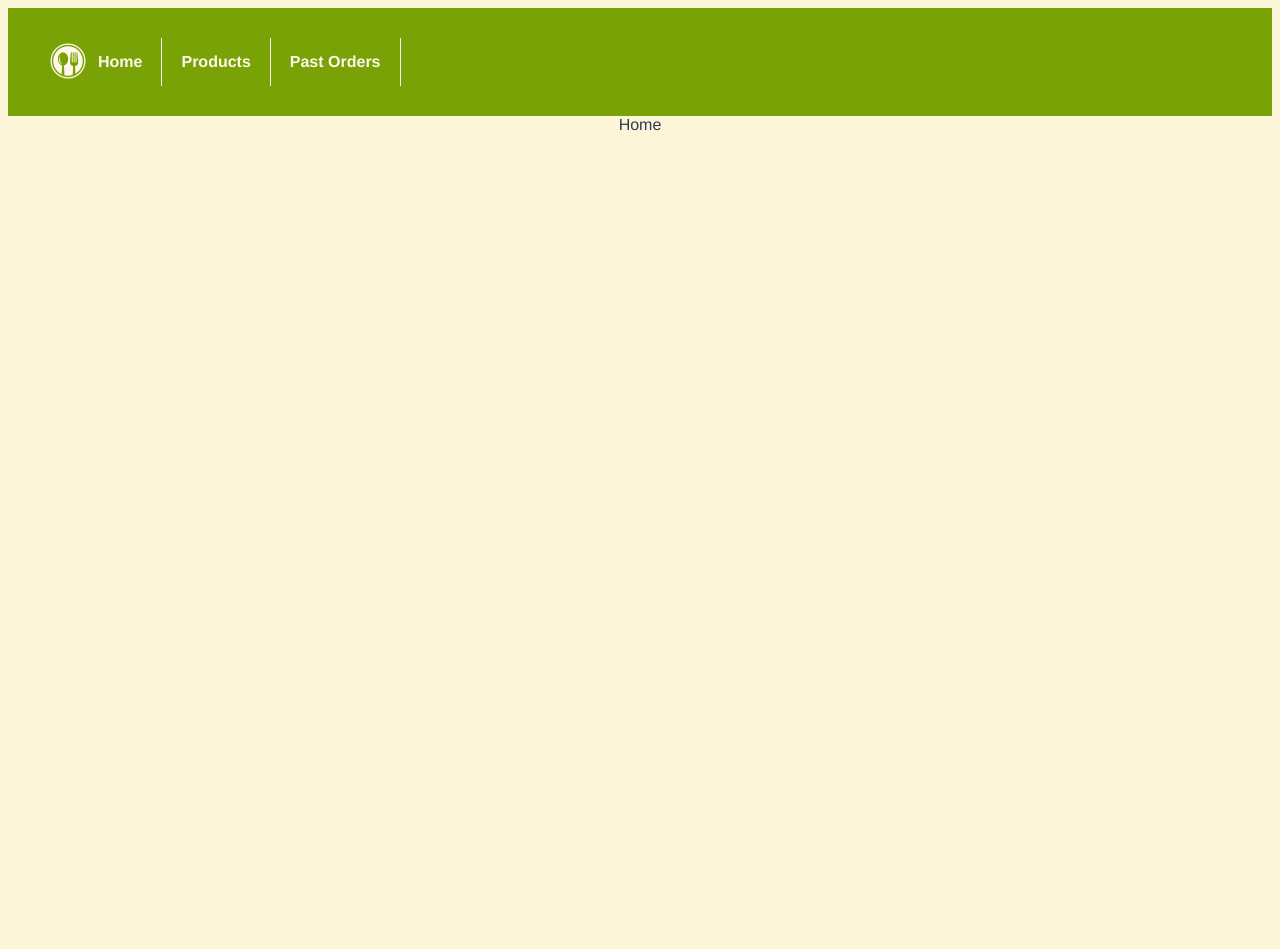
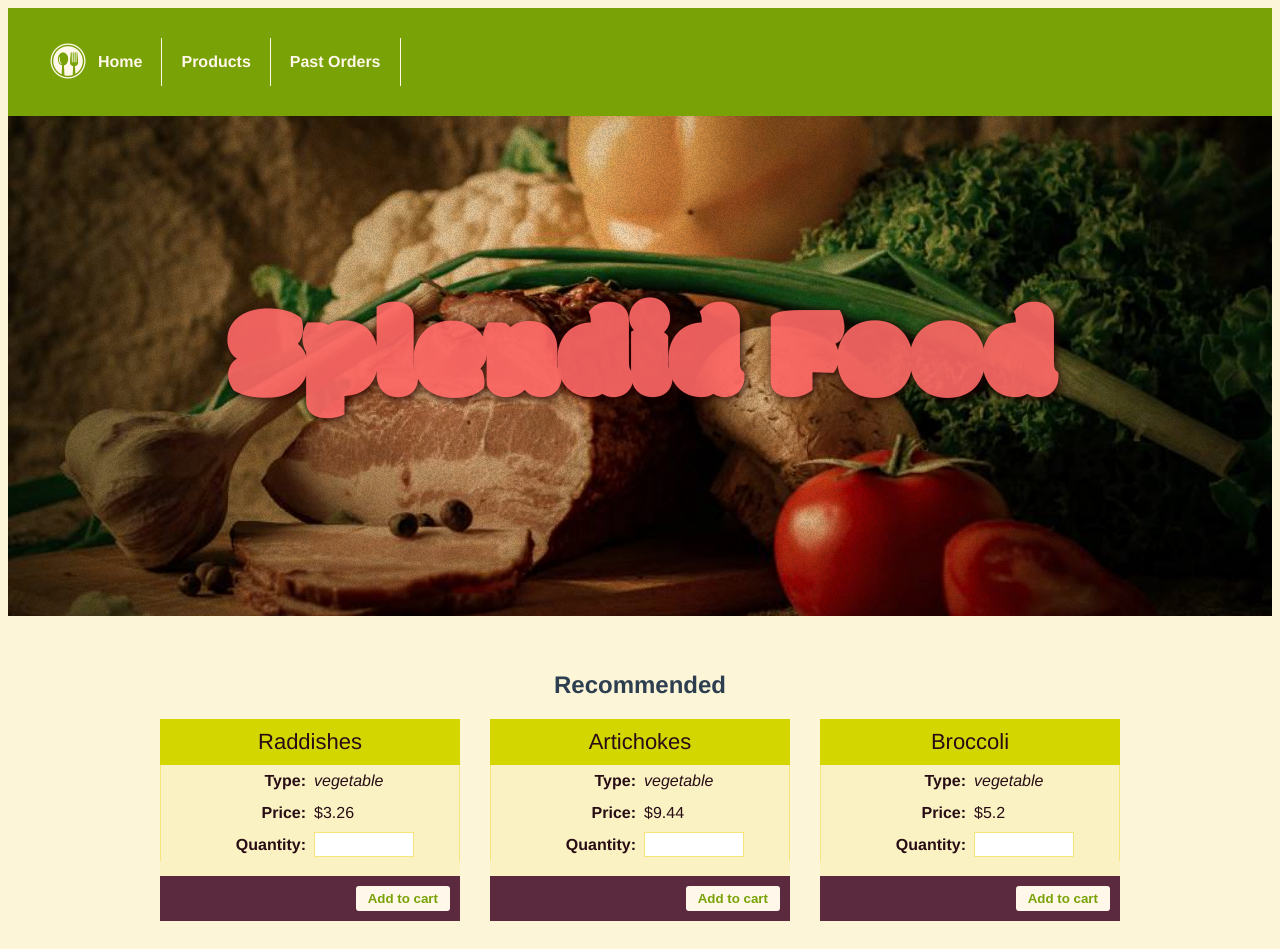
Before and after one commit to alejandroDiazM/products-app, a Vue app: page / in a window 1280 px wide. Before the commit the page ends 800 px from the top, so only its background shows below. Built offline with nearby package versions, Linux system fonts and the light colour scheme.

Commit message:
Add homepage without behaviour

```diff
--- a/src/views/HomeView.vue
+++ b/src/views/HomeView.vue
@@ -1,12 +1,71 @@
 <template>
   <div class="home">
-    Home
+     <div class="splash-container">
+        <div class="splash">
+          <h1>Splendid Food</h1>
+        </div>
+      </div>
+
+      <main class="wrapper">
+
+        <h2>Recommended</h2>
+
+        <div class="recommended">
+
+          <div v-for="(product, i) in inventory.slice(0,3)" :key="product.id" class="card">
+            <div class="card-title">
+              {{ product.name }}
+            </div>
+            <div class="card-body">
+              <i class="icofont-10x icofont-{{ product.icon }}"></i>
+              <form>
+                <div class="row">
+                  <div class="cell">
+                    <label>Type:</label>
+                  </div>
+                  <div class="cell">
+                    <em>{{ product.type }}</em>
+                  </div>
+                </div>
+                <div class="row">
+                  <div class="cell">
+                    <label>Price:</label>
+                  </div>
+                  <div class="cell">
+                    ${{ product.price.USD }}
+                  </div>
+                </div>
+                <div class="row">
+                  <div class="cell">
+                    <label>Quantity:</label>
+                  </div>
+                  <div class="cell">
+                    <input type="number" v-model.number="product.quantity">
+                  </div>
+                </div>
+              </form>
+            </div>
+            <div class="card-footer">
+              <button @click="addToCart(product.name, i)" class="btn btn-light">Add to cart</button>
+            </div>
+          </div>
+
+        </div>
+
+      </main>
   </div>
 </template>
 
 <script>
+import food from '../food.json'
+
 export default {
   name: 'HomeView',
+  data () {
+    return {
+      inventory: food
+    }
+  },
   components: {
   }
 }
```
